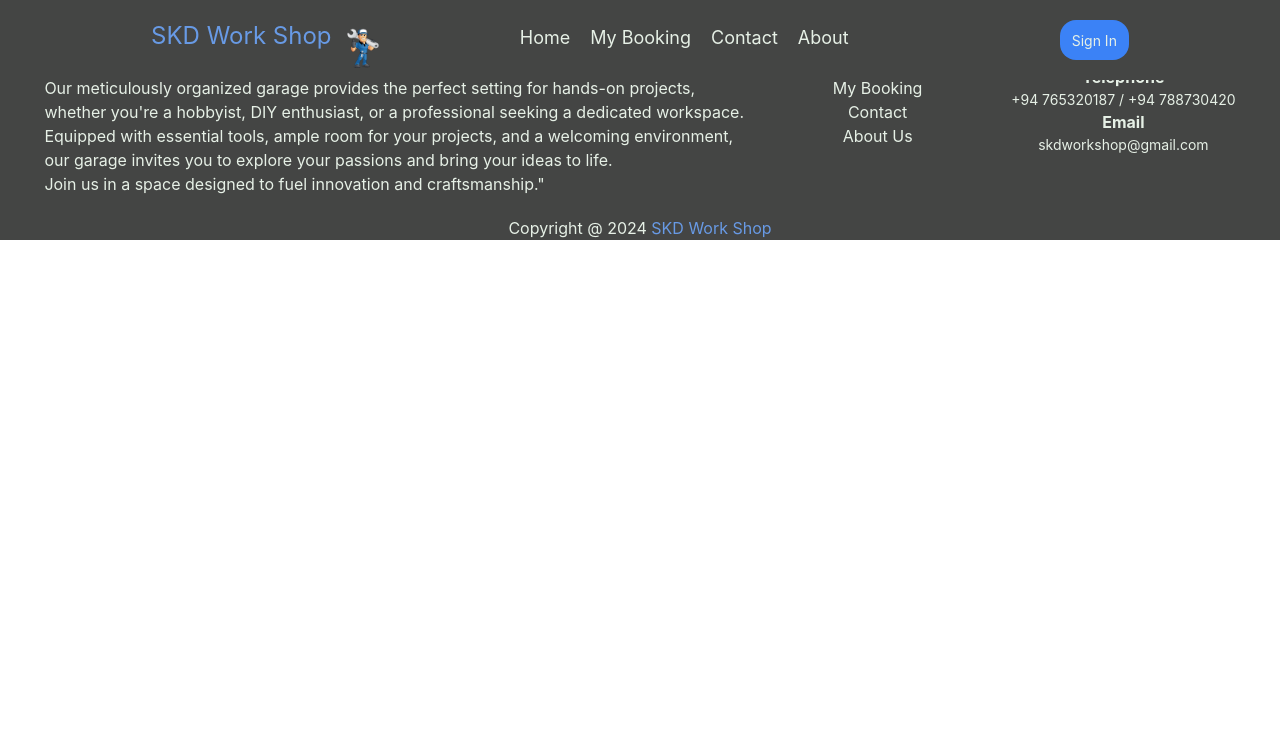
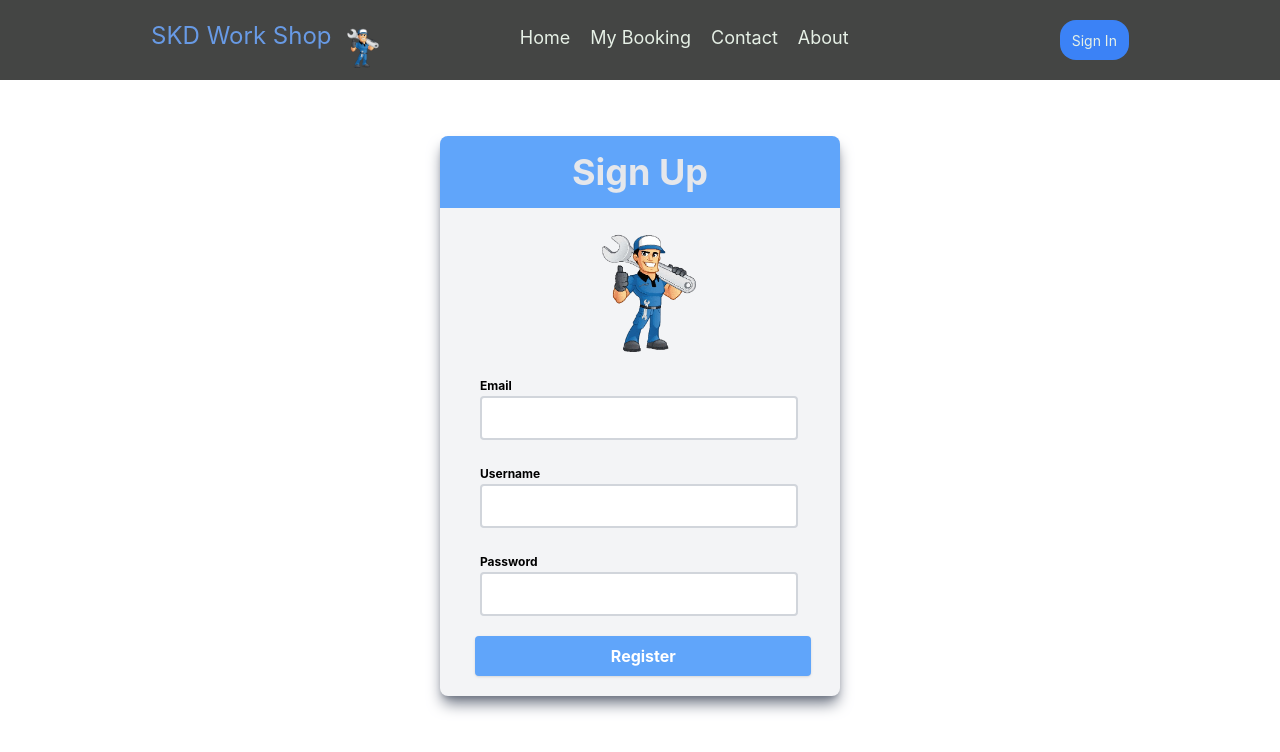
Before and after one commit to rKaushalya/SKD-Work-Shop-With-MERN-Stack, a React (Create React App) app in the folder client/: page /register in a window 1280 px wide. Shown: the top 752 px of the page. Built offline with nearby package versions, Linux system fonts and the light colour scheme.

Commit message:
Sign up page created

```diff
--- a/client/src/App.tsx
+++ b/client/src/App.tsx
@@ -3,6 +3,7 @@ import './App.css';
 import {BrowserRouter, Route, Routes} from "react-router-dom";
 import {DefaultLayout} from "./view/common/DefaultLayout/DefaultLayout";
 import {LoginPage} from "./view/pages/Login/LoginPage";
+import {Register} from "./view/pages/Register/Register";
 
 function App() {
     return (
@@ -10,6 +11,7 @@ function App() {
             <Routes>
                 <Route path="/*" Component={DefaultLayout}></Route>
                 <Route path="/login" Component={LoginPage}></Route>
+                <Route path="/register" Component={Register}></Route>
             </Routes>
         </BrowserRouter>
     );
--- a/client/src/view/pages/Login/LoginPage.tsx
+++ b/client/src/view/pages/Login/LoginPage.tsx
@@ -74,7 +74,7 @@ export class LoginPage extends Component {
                         </form>
 
                         <p className="font-serif mt-2">or</p>
-                        <button className="mt-2 underline">Sign up</button>
+                        <button className="mt-2 underline"><Link to="/register">Sign up</Link></button>
                     </div>
                 </div>
             </div>
--- a/client/src/view/pages/Register/Register.tsx
+++ b/client/src/view/pages/Register/Register.tsx
@@ -1,9 +1,87 @@
 import {Component} from "react";
+import logo from "../../../image/logo.png";
+import {Link} from "react-router-dom";
 
 export class Register extends Component {
     render() {
         return (
-            <></>
+            <div>
+                <div className="w-full p-5 bg-[#444544] flex justify-evenly h-20 z-10">
+
+                    <div className="flex">
+                        <h1 className="text-2xl text-secondary">
+                            SKD Work Shop</h1>
+                        <img className="h-12 ml-1" src={logo}
+                             alt=""/>
+                    </div>
+
+                    <ul className="list-none flex mt-1">
+                        <li className="mr-5 text-[18px] text-[#e6f0e6] hover:text-secondary"><Link to="/">Home</Link>
+                        </li>
+                        <li className="mr-5 text-[18px] text-[#e6f0e6] hover:text-secondary"><Link to="/viewBooking">My
+                            Booking</Link></li>
+                        <li className="mr-5 text-[18px] text-[#e6f0e6] hover:text-secondary"><Link
+                            to="/contact">Contact</Link></li>
+                        <li className="mr-20 text-[18px] text-[#e6f0e6] hover:text-secondary"><Link
+                            to="/about">About</Link>
+                        </li>
+                    </ul>
+
+                    <button className="text-[14px] text-[#e6f0e6]
+                                   bg-blue-500 pl-3 pr-3 rounded-2xl
+                                   hover:bg-amber-50 hover:text-tertiary">
+                        <Link to="/login">Sign In</Link>
+                    </button>
+                </div>
+
+                <div className="flex justify-center">
+                    <div
+                        className="bg-gray-100 w-[25em] h-[35em] mt-14 rounded-lg text-center shadow-lg shadow-gray-500">
+                        <h1 className="text-4xl font-bold text-gray-200 bg-blue-400 pt-4 pb-4 rounded-t-lg">Sign Up</h1>
+
+                        <img className="h-36 ml-[8em]" src={logo} alt="this is an logo.!"/>
+
+                        <form className="">
+                            <div className="w-11/12 ml-5">
+
+                                <div className="text-start ml-5">
+                                    <div className="mt-5">
+                                        <label className="text-xs font-bold">Email</label>
+                                        <input
+                                            className="appearance-none rounded w-11/12 outline-gray-800
+                                            focus:outline-blue-400 text-[16px] p-2 border-2 border-gray-300"
+                                            id="inline-full-name" type="email"/>
+                                    </div>
+
+                                    <div className="mt-5">
+                                        <label className="text-xs font-bold">Username</label>
+                                        <input
+                                            className="appearance-none rounded w-11/12 outline-gray-800
+                                            focus:outline-blue-400 text-[16px] p-2 border-2 border-gray-300"
+                                            id="inline-full-name" type="text"/>
+                                    </div>
+
+
+                                    <div className="mt-5">
+                                        <label className="text-xs font-bold">Password</label>
+                                        <input
+                                            className="appearance-none rounded w-11/12
+                                            focus:outline-blue-400 text-[16px] p-2 border-2 border-gray-300"
+                                            id="inline-password" type="password"/>
+                                    </div>
+                                </div>
+
+                                <button
+                                    className="shadow bg-blue-400 w-11/12 text-white hover:bg-blue-900 font-bold py-2 px-4 rounded
+                                text-[16px] mt-5"
+                                    type="button">
+                                    Register
+                                </button>
+                            </div>
+                        </form>
+                    </div>
+                </div>
+            </div>
         );
     }
 }
```
